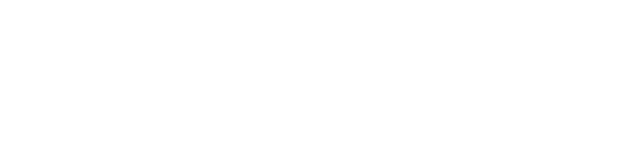
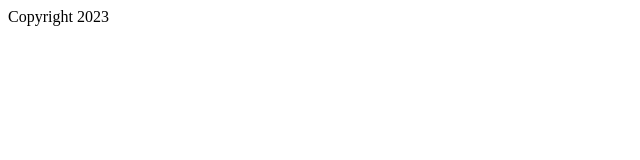
Before and after one commit to mariogl/potatoes, a plain HTML site: page index.html in a window 1280 px wide. Shown: the whole page, without its empty margins (0-640 px from the left). Drawn offline with Linux system fonts and the light colour scheme.

Commit message:
Add footer with copyright

```diff
--- a/index.html
+++ b/index.html
@@ -9,7 +9,7 @@
 </head>
 
 <body>
-
+  <footer class="main-footer">Copyright 2023</footer>
 </body>
 
 </html>
```
